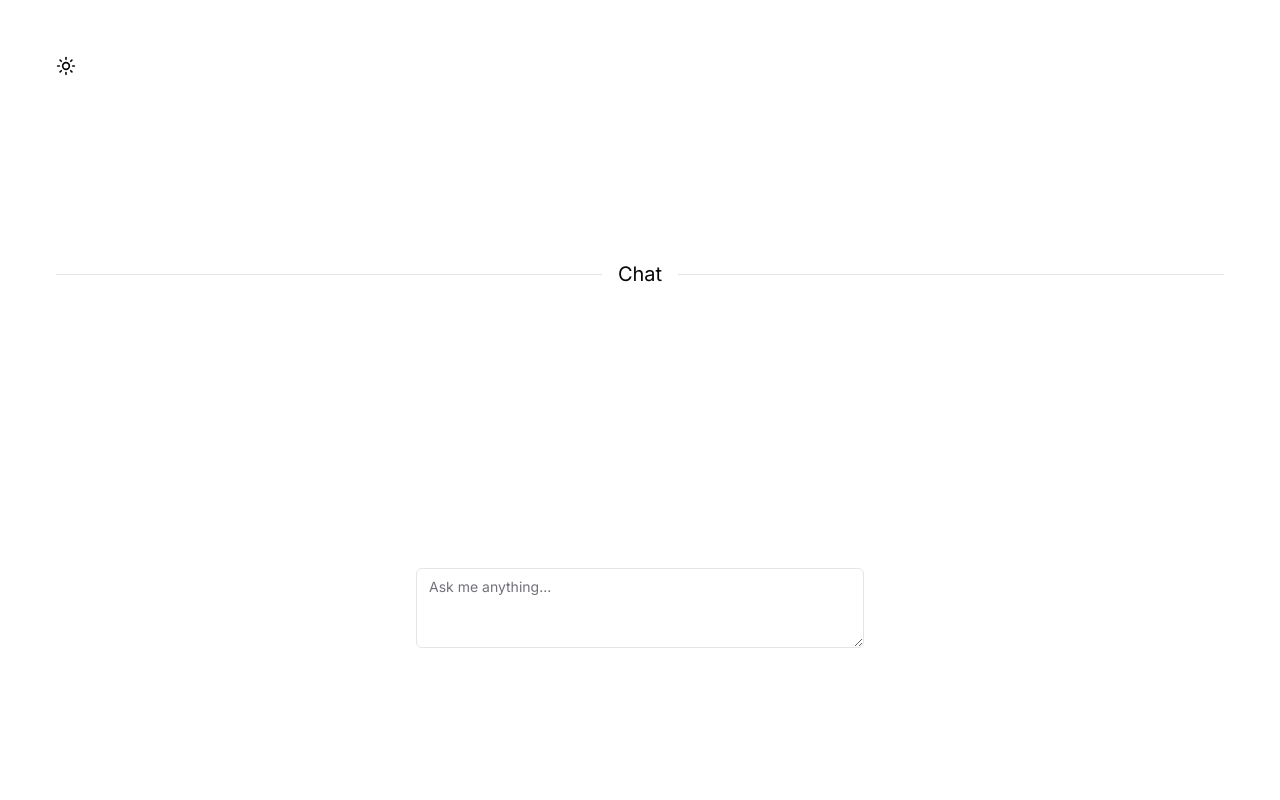
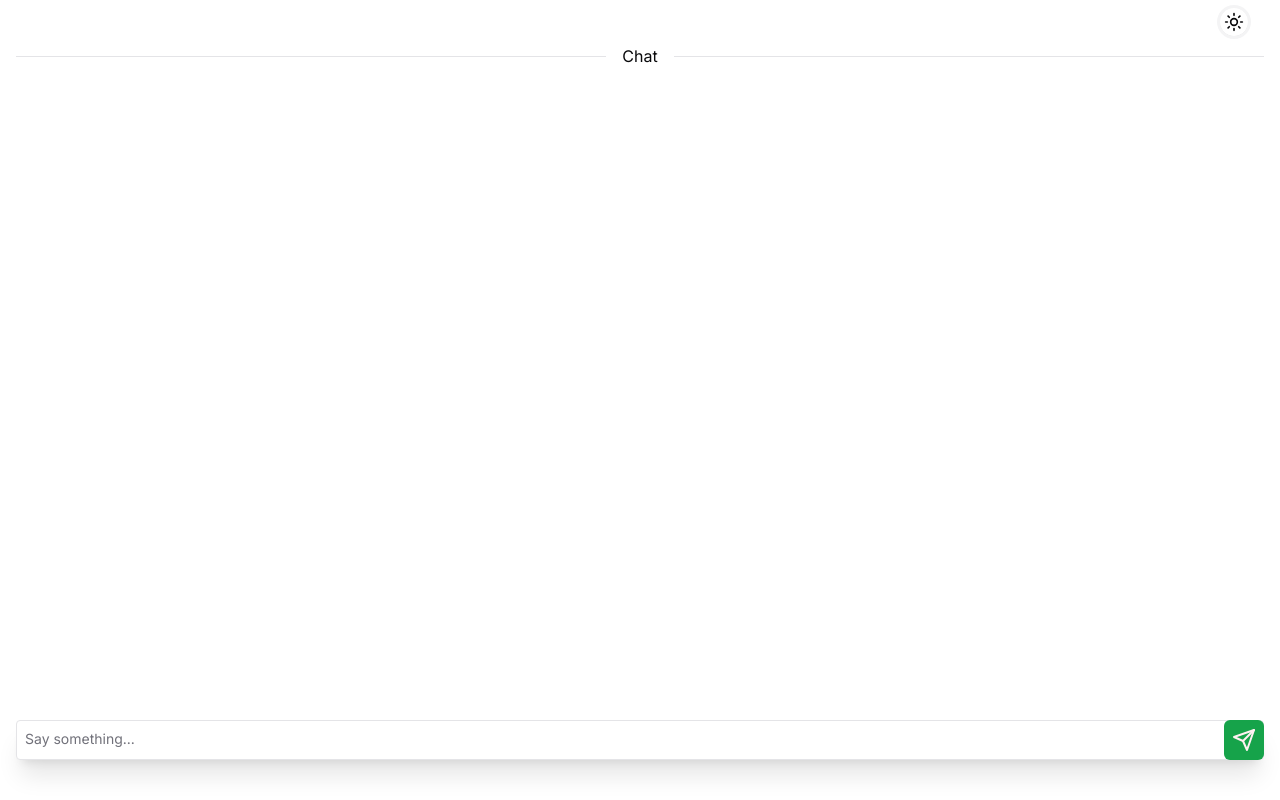
Before and after one commit to pmichalski98/assistant, a Next.js app: page / in a window 1280 px wide. Built offline with nearby package versions, Linux system fonts and the light colour scheme.

Commit message:
fix layout

```diff
--- a/src/app/layout.tsx
+++ b/src/app/layout.tsx
@@ -2,6 +2,7 @@ import type { Metadata } from "next";
 import { Inter } from "next/font/google";
 import "./globals.css";
 import { ThemeProvider } from "../lib/ThemeProvider";
+import Navbar from "@/components/Navbar";
 
 const inter = Inter({ subsets: ["latin"] });
 
--- a/src/app/page.tsx
+++ b/src/app/page.tsx
@@ -2,34 +2,39 @@
 import { useChat } from "ai/react";
 import ChatHeader from "@/components/ChatHeader";
 import ChatInput from "@/components/ChatInput";
-import { Moon } from "lucide-react";
+import { Moon, SendIcon } from "lucide-react";
 import { useTheme } from "next-themes";
 import ToggleThemeButton from "@/components/ToggleThemeButton";
+import { Button } from "@/components/ui/button";
+import Navbar from "@/components/Navbar";
 
 export default function Home() {
   const { messages, input, handleInputChange, handleSubmit } = useChat();
   return (
-    <main className="flex min-h-screen flex-col justify-between p-14 text-xl ">
-      <ToggleThemeButton />
+    <main className=" flex min-h-screen flex-col justify-between px-4 pb-10">
+      <div>
+        <Navbar />
+        <div className="">
           <ChatHeader />
-      <div className="stretch mx-auto flex w-full max-w-md flex-col py-24">
           {messages.map((m) => (
             <div key={m.id} className="whitespace-pre-wrap">
               {m.role === "user" ? "User: " : "AI: "}
               {m.content}
             </div>
           ))}
-
-        <form onSubmit={handleSubmit}>
+        </div>
+      </div>
+      <form onSubmit={handleSubmit} className="relative ">
         <ChatInput
-            className="fixed bottom-0 mb-8 w-full max-w-md rounded border border-gray-300 p-2 shadow-xl"
           value={input}
           placeholder="Say something..."
           handleSubmit={handleSubmit}
           handleInputChange={handleInputChange}
         />
+        <Button size="icon" className="absolute bottom-0 right-0">
+          <SendIcon />
+        </Button>
       </form>
-      </div>
     </main>
   );
 }
--- a/src/components/ChatInput.tsx
+++ b/src/components/ChatInput.tsx
@@ -14,12 +14,17 @@ interface ChatInputProps extends TextareaProps {
     chatRequestOptions?: ChatRequestOptions | undefined,
   ) => void;
 }
-function ChatInput({ handleSubmit, value, handleInputChange }: ChatInputProps) {
+function ChatInput({
+  handleSubmit,
+  value,
+  handleInputChange,
+  ...props
+}: ChatInputProps) {
   const textAreaRef = useRef<HTMLTextAreaElement>(null);
   return (
     <Textarea
       ref={textAreaRef}
-      className="overflow-y-hidden pr-12"
+      className="h-[40px] w-full overflow-y-hidden rounded p-2 pr-12 shadow-xl"
       value={value}
       onKeyDown={async (e) => {
         if (e.key === "Enter") {
@@ -41,6 +46,7 @@ function ChatInput({ handleSubmit, value, handleInputChange }: ChatInputProps) {
       }}
       required
       placeholder="Ask me anything..."
+      {...props}
     />
   );
 }
--- /dev/null
+++ b/src/components/Navbar.tsx
@@ -0,0 +1,12 @@
+import React from "react";
+import ToggleThemeButton from "@/components/ToggleThemeButton";
+
+function Navbar() {
+  return (
+    <nav className="flex w-full items-center justify-end px-4 py-2">
+      <ToggleThemeButton />
+    </nav>
+  );
+}
+
+export default Navbar;
--- a/src/components/ToggleThemeButton.tsx
+++ b/src/components/ToggleThemeButton.tsx
@@ -7,7 +7,10 @@ function ToggleThemeButton() {
   const isLight = theme === "light";
 
   return (
-    <button onClick={() => setTheme(isLight ? "dark" : "light")}>
+    <button
+      className="rounded-full p-1 shadow ring ring-secondary"
+      onClick={() => setTheme(isLight ? "dark" : "light")}
+    >
       {isLight ? <Moon size="20" /> : <Sun size="20" />}
     </button>
   );
--- a/src/components/ui/textarea.tsx
+++ b/src/components/ui/textarea.tsx
@@ -1,6 +1,6 @@
-import * as React from "react"
+import * as React from "react";
 
-import { cn } from "@/lib/utils"
+import { cn } from "@/lib/utils";
 
 export interface TextareaProps
   extends React.TextareaHTMLAttributes<HTMLTextAreaElement> {}
@@ -10,15 +10,15 @@ const Textarea = React.forwardRef<HTMLTextAreaElement, TextareaProps>(
     return (
       <textarea
         className={cn(
-          "flex min-h-[80px] w-full rounded-md border border-input bg-background px-3 py-2 text-sm ring-offset-background placeholder:text-muted-foreground focus-visible:outline-none focus-visible:ring-2 focus-visible:ring-ring focus-visible:ring-offset-2 disabled:cursor-not-allowed disabled:opacity-50",
-          className
+          "flex h-[80px] w-full rounded-md border border-input bg-background px-3 py-2 text-sm ring-offset-background placeholder:text-muted-foreground focus-visible:outline-none focus-visible:ring-2 focus-visible:ring-ring focus-visible:ring-offset-2 disabled:cursor-not-allowed disabled:opacity-50",
+          className,
         )}
         ref={ref}
         {...props}
       />
-    )
-  }
-)
-Textarea.displayName = "Textarea"
+    );
+  },
+);
+Textarea.displayName = "Textarea";
 
-export { Textarea }
+export { Textarea };
```
Lines whose indentation alone changed are shown as unchanged.
